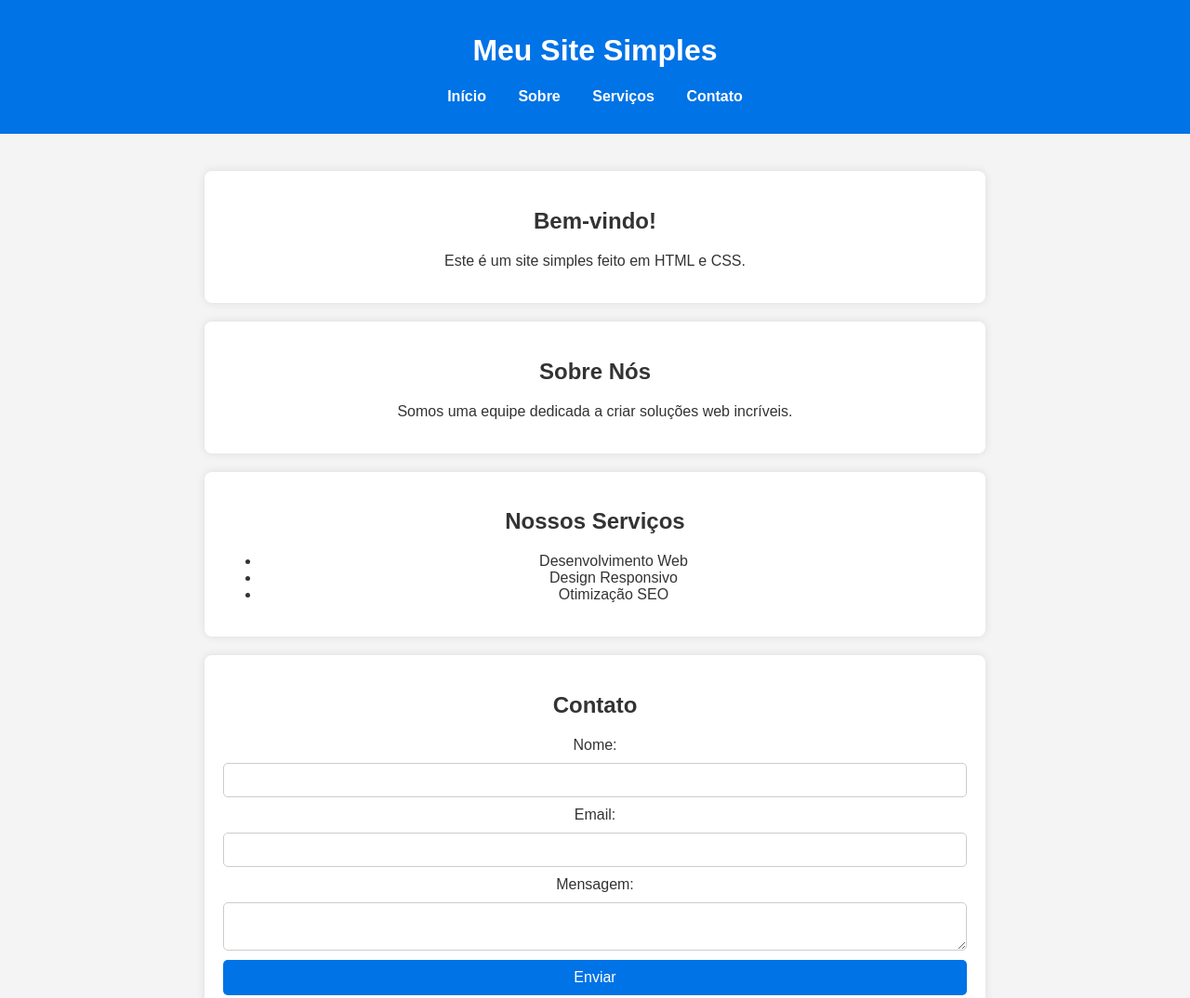
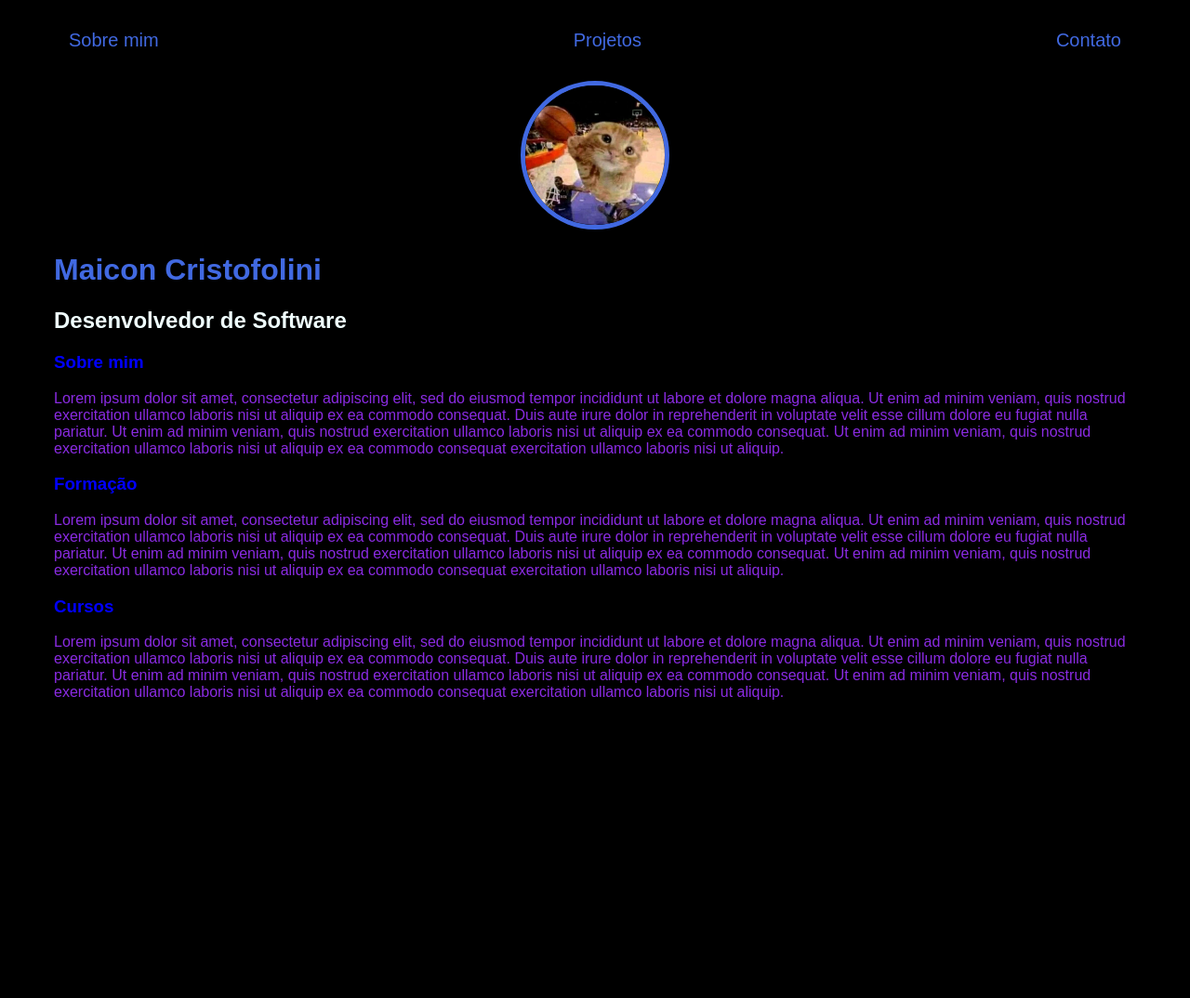
Before and after one commit to Maicon-cristofolini/Atividade-prof-sabrina, a plain HTML site: page index.html in a window 1280 px wide. Shown: the top 1074 px of the page at 93% size. After the commit the page ends 800 px from the top, so only its background shows below. Drawn offline with Linux system fonts and the light colour scheme.

Commit message:
segundo commit

```diff
--- /dev/null
+++ b/contact.css
@@ -0,0 +1,67 @@
+* {
+    margin: 0;
+    padding: 0;
+    box-sizing: border-box;
+    font-family: Arial, sans-serif;
+}
+
+body {
+    background-color: #f4f4f4;
+    display: flex;
+    justify-content: center;
+    align-items: center;
+    height: 100vh;
+}
+
+.container {
+    background: white;
+    padding: 20px;
+    border-radius: 8px;
+    box-shadow: 0px 4px 10px rgba(0, 0, 0, 0.1);
+    width: 300px;
+    text-align: center;
+}
+
+h2 {
+    margin-bottom: 20px;
+    color: #333;
+}
+
+form {
+    display: flex;
+    flex-direction: column;
+}
+
+label {
+    font-weight: bold;
+    margin: 10px 0 5px;
+    text-align: left;
+}
+
+input, textarea {
+    width: 100%;
+    padding: 8px;
+    border: 1px solid #ccc;
+    border-radius: 5px;
+}
+
+button {
+    margin-top: 15px;
+    background-color: #007bff;
+    color: gray;
+    border: none;
+    padding: 10px;
+    border-radius: 5px;
+    cursor: pointer;
+    transition: 0.3s;
+}
+
+button:hover {
+    background-color: #0056b3;
+}
+
+body{
+
+    background-color:  gray;
+
+}
--- a/index.html
+++ b/index.html
@@ -1,64 +1,96 @@
 <!DOCTYPE html>
-<html lang="pt-br">
+<html lang="en">
+
 <head>
-    <link rel="stylesheet" href="styles.css">
     <meta charset="UTF-8">
+    <meta http-equiv="X-UA-Compatible" content="IE=edge">
     <meta name="viewport" content="width=device-width, initial-scale=1.0">
-    <title>Site Simples</title>
+    <title>Atividade HTML/CSS prof sabrina</title>
     <link rel="stylesheet" href="styles.css">
 </head>
+
 <body>
-    <header>
-        <h1>Meu Site Simples</h1>
+    <div class="container">
         <nav>
             <ul>
-                <li><a href="#home">Início</a></li>
-                <li><a href="#sobre">Sobre</a></li>
-                <li><a href="#servicos">Serviços</a></li>
-                <li><a href="#contato">Contato</a></li>
+                <li>
+                    <a href="index.html">Sobre mim</a>
+                </li>
+                <li>
+                    <a href="project.html">Projetos</a>
+                </li>
+                <li>
+                    <a href="contact.html">Contato</a>
+                </li>
             </ul>
         </nav>
-    </header>
 
-    <main>
-        <section id="home">
-            <h2>Bem-vindo!</h2>
-            <p>Este é um site simples feito em HTML e CSS.</p>
-        </section>
+        <header>
+            <div class="center">
+                <img src="./Img/Gatin.jpeg"></img>
+            </div>
+            <h1>Maicon Cristofolini</h1>
+            <h2>Desenvolvedor de Software</h2>
+        </header>
 
-        <section id="sobre">
-            <h2>Sobre Nós</h2>
-            <p>Somos uma equipe dedicada a criar soluções web incríveis.</p>
-        </section>
+        <main>
+            <section>
+                <h3>Sobre mim</h3>
+                <p>
+                    Lorem ipsum dolor sit amet, consectetur adipiscing
+                    elit, sed do eiusmod tempor incididunt ut labore
+                    et dolore magna aliqua. Ut enim ad minim veniam, quis
+                    nostrud exercitation ullamco laboris nisi ut aliquip
+                    ex ea commodo consequat. Duis aute irure dolor in
+                    reprehenderit in voluptate velit esse cillum dolore
+                    eu fugiat nulla pariatur.
+                    Ut enim ad minim veniam, quis
+                    nostrud exercitation ullamco laboris nisi ut aliquip
+                    ex ea commodo consequat.
+                    Ut enim ad minim veniam, quis
+                    nostrud exercitation ullamco laboris nisi ut aliquip
+                    ex ea commodo consequat exercitation ullamco laboris nisi ut aliquip.
+                </p>
+            </section>
+            <section>
+                <h3>Formação</h3>
+                <p>
+                    Lorem ipsum dolor sit amet, consectetur adipiscing
+                    elit, sed do eiusmod tempor incididunt ut labore
+                    et dolore magna aliqua. Ut enim ad minim veniam, quis
+                    nostrud exercitation ullamco laboris nisi ut aliquip
+                    ex ea commodo consequat. Duis aute irure dolor in
+                    reprehenderit in voluptate velit esse cillum dolore
+                    eu fugiat nulla pariatur.
+                    Ut enim ad minim veniam, quis
+                    nostrud exercitation ullamco laboris nisi ut aliquip
+                    ex ea commodo consequat.
+                    Ut enim ad minim veniam, quis
+                    nostrud exercitation ullamco laboris nisi ut aliquip
+                    ex ea commodo consequat exercitation ullamco laboris nisi ut aliquip.
+                </p>
+            </section>
+            <section>
+                <h3>Cursos</h3>
+                <p>
+                    Lorem ipsum dolor sit amet, consectetur adipiscing
+                    elit, sed do eiusmod tempor incididunt ut labore
+                    et dolore magna aliqua. Ut enim ad minim veniam, quis
+                    nostrud exercitation ullamco laboris nisi ut aliquip
+                    ex ea commodo consequat. Duis aute irure dolor in
+                    reprehenderit in voluptate velit esse cillum dolore
+                    eu fugiat nulla pariatur.
+                    Ut enim ad minim veniam, quis
+                    nostrud exercitation ullamco laboris nisi ut aliquip
+                    ex ea commodo consequat.
+                    Ut enim ad minim veniam, quis
+                    nostrud exercitation ullamco laboris nisi ut aliquip
+                    ex ea commodo consequat exercitation ullamco laboris nisi ut aliquip.
+                </p>
+            </section>
+        </main>
+    </div>
 
-        <section id="servicos">
-            <h2>Nossos Serviços</h2>
-            <ul>
-                <li>Desenvolvimento Web</li>
-                <li>Design Responsivo</li>
-                <li>Otimização SEO</li>
-            </ul>
-        </section>
+</body>
 
-        <section id="contato">
-            <h2>Contato</h2>
-            <form>
-                <label for="nome">Nome:</label>
-                <input type="text" id="nome" name="nome" required>
-
-                <label for="email">Email:</label>
-                <input type="email" id="email" name="email" required>
-
-                <label for="mensagem">Mensagem:</label>
-                <textarea id="mensagem" name="mensagem" required></textarea>
-
-                <button type="submit">Enviar</button>
-            </form>
-        </section>
-    </main>
-
-    <footer>
-        <p>&copy; 2025 Meu Site. Todos os direitos reservados.</p>
-    </footer>
-</body>
 </html>
--- /dev/null
+++ b/project.css
@@ -0,0 +1,78 @@
+* {
+    margin: 0;
+    padding: 0;
+    box-sizing: border-box;
+    font-family: Arial, sans-serif;
+}
+
+body {
+    background-color: gray;
+    display: flex;
+    flex-direction: column;
+    align-items: center;
+    gap: 20px;
+    padding: 20px;
+}
+
+.container {
+    background: black;
+    padding: 20px;
+    border-radius: 8px;
+    box-shadow: 0px 4px 10px rgba(0, 0, 0, 0.1);
+    width: 300px;
+    text-align: center;
+}
+
+h2 {
+    margin-bottom: 20px;
+    color: whitesmoke;
+}
+
+.projects {
+    display: flex;
+    flex-direction: column;
+    gap: 10px;
+}
+
+.project {
+    background: #e3e3e3;
+    padding: 10px;
+    border-radius: 5px;
+}
+
+.project h3 {
+    color: #007bff;
+}
+
+form {
+    display: flex;
+    flex-direction: column;
+}
+
+label {
+    font-weight: bold;
+    margin: 10px 0 5px;
+    text-align: left;
+}
+
+input, textarea {
+    width: 100%;
+    padding: 8px;
+    border: 1px solid #ccc;
+    border-radius: 5px;
+}
+
+button {
+    margin-top: 15px;
+    background-color: #007bff;
+    color: white;
+    border: none;
+    padding: 10px;
+    border-radius: 5px;
+    cursor: pointer;
+    transition: 0.3s;
+}
+
+button:hover {
+    background-color: #0056b3;
+}
--- a/styles.css
+++ b/styles.css
@@ -1,76 +1,92 @@
 body {
-    font-family: Arial, sans-serif;
-    margin: 0;
-    padding: 0;
-    background-color: #f4f4f4;
-    color: #333;
+    color: gray;
+    background-color: black;
+    font-family: Arial, Helvetica, sans-serif;
 }
 
-header {
-    background: #0073e6;
-    color: white;
-    padding: 15px;
+ul {
+    display: flex;
+    justify-content: space-between;
+    list-style-type: none;
+    align-items: center;
+    padding: 16px;
+}
+
+a {
+    color:#4169e1;
+    text-decoration: none;
+}
+
+header img {
+    width: 150px;
+    height: 150px;
+    border-radius: 50%;
+    border: 5px solid #4169e1;
+}
+
+.center {
     text-align: center;
 }
 
-nav ul {
-    list-style: none;
-    padding: 0;
+h1 {
+    color: #4169e1;
 }
 
-nav ul li {
-    display: inline;
-    margin: 0 15px;
+footer img {
+    width: 40px;
+    height: 40px;
 }
 
-nav ul li a {
-    color: white;
-    text-decoration: none;
-    font-weight: bold;
+footer {
+    display: flex;
+    justify-content: center;
 }
 
-main {
-    padding: 20px;
+footer a {
+    margin: 20px;
     text-align: center;
 }
 
-section {
-    background: white;
-    padding: 20px;
-    margin: 20px auto;
-    border-radius: 8px;
-    box-shadow: 0 0 10px rgba(0, 0, 0, 0.1);
-    max-width: 800px;
+footer p {
+    margin-top: 2px;
 }
 
-form {
-    display: flex;
-    flex-direction: column;
-    gap: 10px;
+.container {
+    padding: 0px 50px;
 }
 
-input, textarea, button {
-    padding: 10px;
-    border: 1px solid #ccc;
-    border-radius: 5px;
+nav a {
+    font-size: 20px;
 }
 
-button {
-    background: #0073e6;
-    color: white;
-    cursor: pointer;
-    font-size: 16px;
-    border: none;
+nav a:hover {
+    color: #4169e1;
 }
 
-button:hover {
-    background: #005bb5;
+.contact-form input{
+    width: 100%;
+    padding: 8px 0;
+    margin: 8px 0;
 }
 
-footer {
-    text-align: center;
-    padding: 10px;
-    background: #333;
-    color: white;
-    margin-top: 20px;
+.contact-form input[type=text] {
+    height: 100px;
 }
+
+h2{
+
+color: azure;
+
+}
+
+p{
+
+color: blueviolet;
+
+}
+
+h3{
+
+color: blue;
+
+}
```
Also changed, not shown: Contact.html (added, +26 -0 lines), project.html (added, +34 -0 lines), Img/Gatin.jpeg (added).
